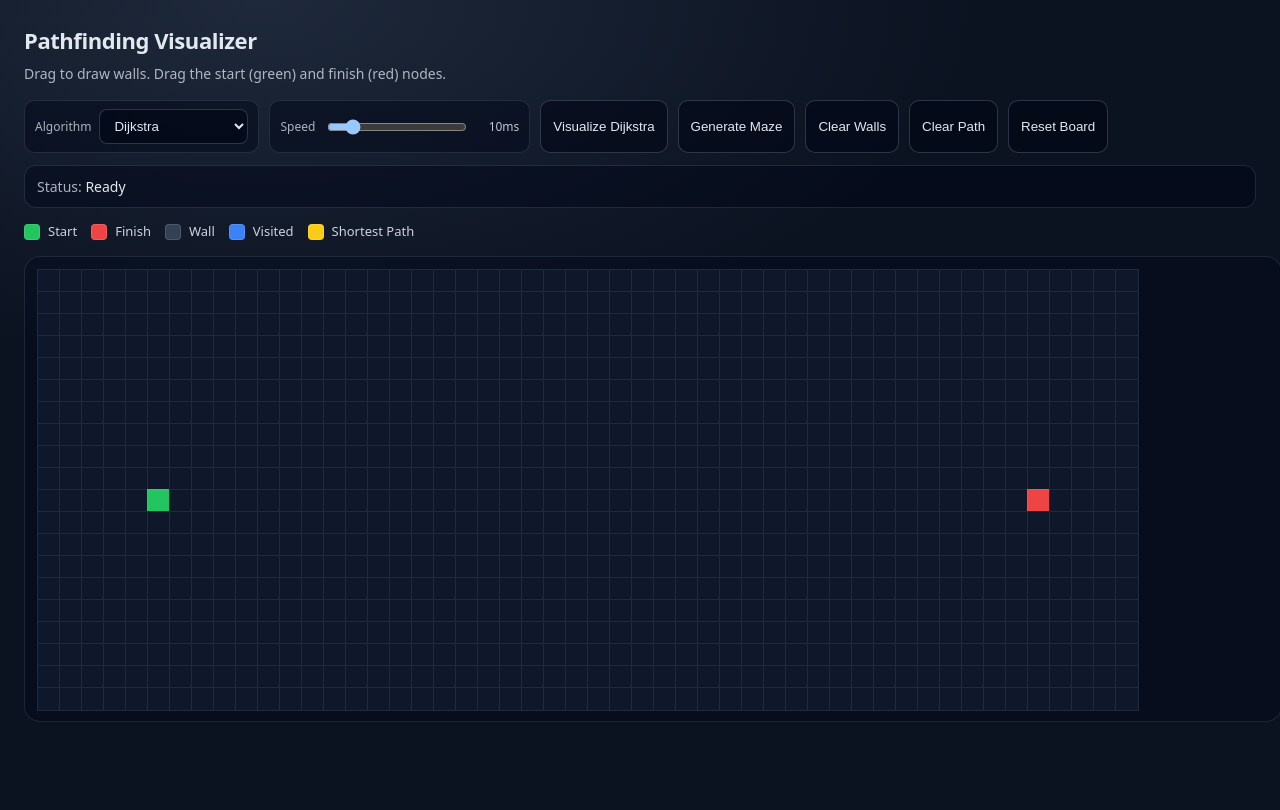
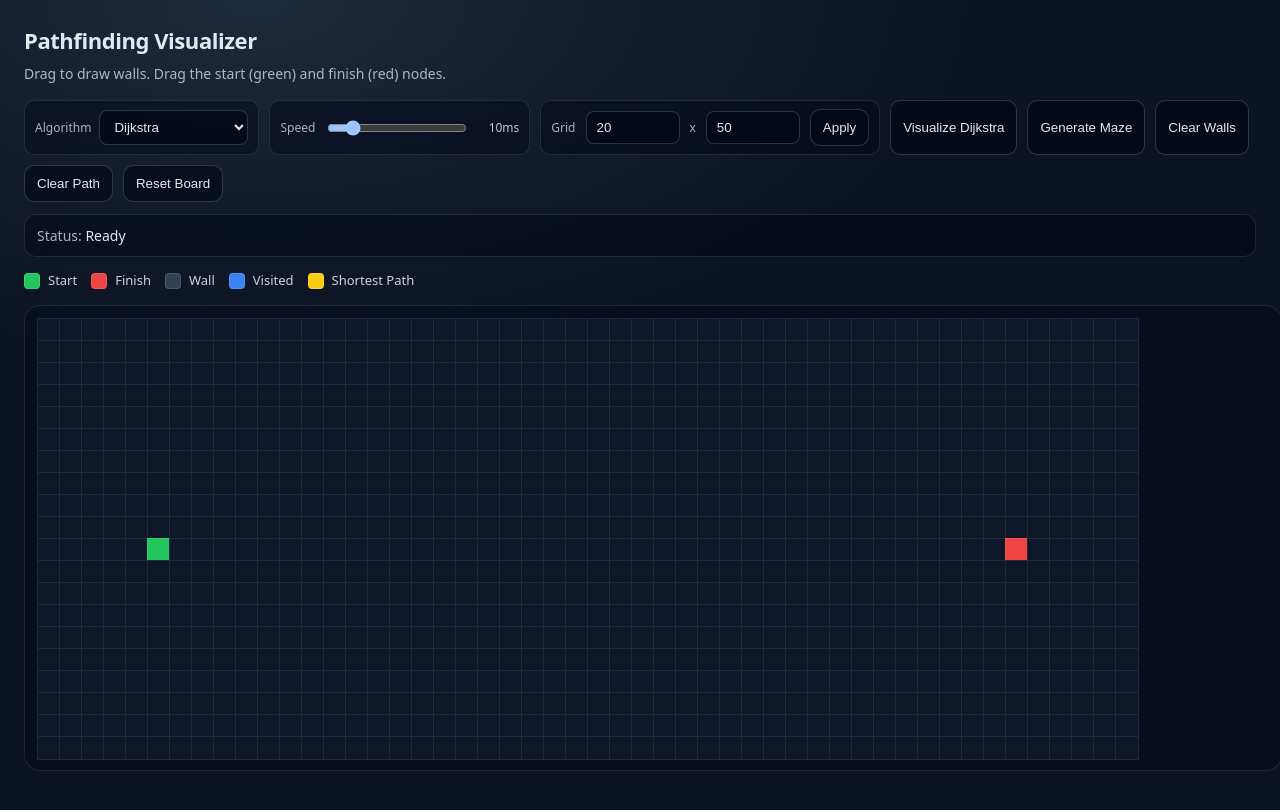
Before and after one commit to TalhaKarakoyunlu/Pathfinding-Visualizer, a React (Vite) app: page / in a window 1280 px wide. Shown: the top 810 px of the page. Built offline with nearby package versions, Linux system fonts and the light colour scheme.

Commit message:
Enhance PathfindingVisualizer: Introduce dynamic grid size adjustments with clamping, add input fields for rows and columns, and update initial endpoint logic to prevent overlap. Style improvements for input elements included.

```diff
--- a/src/components/PathfindingVisualizer.css
+++ b/src/components/PathfindingVisualizer.css
@@ -60,6 +60,15 @@
 }
 
 .pv-field select {
+  color: #e2e8f0;
+  background: rgba(2, 6, 23, 0.6);
+  border: 1px solid rgba(148, 163, 184, 0.28);
+  border-radius: 8px;
+  padding: 8px 10px;
+}
+
+.pv-input {
+  width: 72px;
   color: #e2e8f0;
   background: rgba(2, 6, 23, 0.6);
   border: 1px solid rgba(148, 163, 184, 0.28);
--- a/src/components/PathfindingVisualizer.jsx
+++ b/src/components/PathfindingVisualizer.jsx
@@ -5,11 +5,38 @@ import { dijkstra, getNodesInShortestPathOrder } from '../algorithms/dijkstra.js
 import { bfs } from '../algorithms/bfs.js'
 import { generateRecursiveDivisionMaze } from '../algorithms/maze.js'
 
-const NUM_ROWS = 20
-const NUM_COLS = 50
+const DEFAULT_ROWS = 20
+const DEFAULT_COLS = 50
+const CELL_SIZE_PX = 22
 
-const DEFAULT_START = { row: 10, col: 5 }
-const DEFAULT_FINISH = { row: 10, col: 45 }
+const MIN_ROWS = 5
+const MAX_ROWS = 60
+const MIN_COLS = 10
+const MAX_COLS = 120
+
+function clamp(n, min, max) {
+  return Math.max(min, Math.min(max, n))
+}
+
+function getDefaultEndpoints(rows, cols) {
+  const row = clamp(Math.floor(rows / 2), 0, rows - 1)
+  const startCol = clamp(5, 0, cols - 1)
+  const finishCol = clamp(cols - 6, 0, cols - 1)
+
+  // If the grid is tiny, ensure start and finish don't overlap.
+  const start = { row, col: startCol }
+  const finish =
+    finishCol === startCol ? { row, col: clamp(cols - 1, 0, cols - 1) } : { row, col: finishCol }
+
+  return { start, finish }
+}
+
+function clampPos(pos, rows, cols) {
+  return {
+    row: clamp(pos.row, 0, rows - 1),
+    col: clamp(pos.col, 0, cols - 1),
+  }
+}
 
 function wallKey(row, col) {
   return `${row}-${col}`
@@ -28,11 +55,11 @@ function createNode(col, row, start, finish) {
   }
 }
 
-function buildInitialGrid(start, finish) {
+function buildInitialGrid(rows, cols, start, finish) {
   const grid = []
-  for (let row = 0; row < NUM_ROWS; row++) {
+  for (let row = 0; row < rows; row++) {
     const currentRow = []
-    for (let col = 0; col < NUM_COLS; col++) {
+    for (let col = 0; col < cols; col++) {
       currentRow.push(createNode(col, row, start, finish))
     }
     grid.push(currentRow)
@@ -60,9 +87,19 @@ function baseNodeClass(isStart, isFinish, isWall) {
 }
 
 export default function PathfindingVisualizer() {
-  const [startPos, setStartPos] = useState(DEFAULT_START)
-  const [finishPos, setFinishPos] = useState(DEFAULT_FINISH)
-  const [grid, setGrid] = useState(() => buildInitialGrid(DEFAULT_START, DEFAULT_FINISH))
+  const [numRows, setNumRows] = useState(DEFAULT_ROWS)
+  const [numCols, setNumCols] = useState(DEFAULT_COLS)
+
+  const initialEndpoints = useMemo(() => getDefaultEndpoints(DEFAULT_ROWS, DEFAULT_COLS), [])
+  const [startPos, setStartPos] = useState(initialEndpoints.start)
+  const [finishPos, setFinishPos] = useState(initialEndpoints.finish)
+  const [grid, setGrid] = useState(() =>
+    buildInitialGrid(DEFAULT_ROWS, DEFAULT_COLS, initialEndpoints.start, initialEndpoints.finish),
+  )
+
+  const [rowsInput, setRowsInput] = useState(String(DEFAULT_ROWS))
+  const [colsInput, setColsInput] = useState(String(DEFAULT_COLS))
+
   const [mouseIsPressed, setMouseIsPressed] = useState(false)
   const [dragMode, setDragMode] = useState(null) // 'wall' | 'start' | 'finish' | null
   const [isAnimating, setIsAnimating] = useState(false)
@@ -234,8 +271,8 @@ export default function PathfindingVisualizer() {
     setStatus('Generating maze...')
 
     const walls = generateRecursiveDivisionMaze({
-      rows: NUM_ROWS,
-      cols: NUM_COLS,
+      rows: numRows,
+      cols: numCols,
       start: startPos,
       finish: finishPos,
       addBorder: true,
@@ -253,11 +290,41 @@ export default function PathfindingVisualizer() {
     setStatus('Ready')
   }
 
+  function applyGridSize() {
+    if (isAnimating) return
+    clearVisualizationOnly()
+
+    const requestedRows = Number.parseInt(rowsInput, 10)
+    const requestedCols = Number.parseInt(colsInput, 10)
+
+    const nextRows = clamp(Number.isFinite(requestedRows) ? requestedRows : DEFAULT_ROWS, MIN_ROWS, MAX_ROWS)
+    const nextCols = clamp(Number.isFinite(requestedCols) ? requestedCols : DEFAULT_COLS, MIN_COLS, MAX_COLS)
+
+    // Preserve endpoints if possible, otherwise clamp into bounds.
+    let nextStart = clampPos(startPos, nextRows, nextCols)
+    let nextFinish = clampPos(finishPos, nextRows, nextCols)
+
+    // Prevent overlap if clamping caused collision.
+    if (nextStart.row === nextFinish.row && nextStart.col === nextFinish.col) {
+      const defaults = getDefaultEndpoints(nextRows, nextCols)
+      nextStart = defaults.start
+      nextFinish = defaults.finish
+    }
+
+    setNumRows(nextRows)
+    setNumCols(nextCols)
+    setStartPos(nextStart)
+    setFinishPos(nextFinish)
+    setGrid(buildInitialGrid(nextRows, nextCols, nextStart, nextFinish))
+    setStatus('Ready')
+  }
+
   function resetBoard() {
     clearVisualizationOnly()
-    setStartPos(DEFAULT_START)
-    setFinishPos(DEFAULT_FINISH)
-    setGrid(buildInitialGrid(DEFAULT_START, DEFAULT_FINISH))
+    const defaults = getDefaultEndpoints(numRows, numCols)
+    setStartPos(defaults.start)
+    setFinishPos(defaults.finish)
+    setGrid(buildInitialGrid(numRows, numCols, defaults.start, defaults.finish))
   }
 
   function animateShortestPath(nodesInShortestPathOrder, baseDelayMs) {
@@ -379,8 +446,36 @@ export default function PathfindingVisualizer() {
             <span className="pv-fieldValue">{visitDelayMs}ms</span>
           </label>
 
-          <button onClick={visualize} disabled={isAnimating}>
-            Visualize {algorithmLabel}
+          <label className="pv-field pv-field--wide">
+            <span className="pv-fieldLabel">Grid</span>
+            <input
+              className="pv-input"
+              type="number"
+              min={MIN_ROWS}
+              max={MAX_ROWS}
+              value={rowsInput}
+              onChange={(e) => setRowsInput(e.target.value)}
+              disabled={isAnimating}
+              aria-label="Grid rows"
+            />
+            <span className="pv-fieldLabel">x</span>
+            <input
+              className="pv-input"
+              type="number"
+              min={MIN_COLS}
+              max={MAX_COLS}
+              value={colsInput}
+              onChange={(e) => setColsInput(e.target.value)}
+              disabled={isAnimating}
+              aria-label="Grid columns"
+            />
+            <button onClick={applyGridSize} disabled={isAnimating}>
+              Apply
+            </button>
+          </label>
+
+          <button onClick={isAnimating ? stopAnimation : visualize}>
+            {isAnimating ? 'Stop' : `Visualize ${algorithmLabel}`}
           </button>
           <button onClick={generateMaze} disabled={isAnimating}>
             Generate Maze
@@ -388,8 +483,8 @@ export default function PathfindingVisualizer() {
           <button onClick={clearWalls} disabled={isAnimating}>
             Clear Walls
           </button>
-          <button onClick={isAnimating ? stopAnimation : clearVisualizationOnly}>
-            {isAnimating ? 'Stop' : 'Clear Path'}
+          <button onClick={clearVisualizationOnly} disabled={isAnimating}>
+            Clear Path
           </button>
           <button onClick={resetBoard} disabled={isAnimating}>
             Reset Board
@@ -426,7 +521,7 @@ export default function PathfindingVisualizer() {
       >
         <div
           className="pv-grid"
-          style={{ gridTemplateColumns: `repeat(${NUM_COLS}, 22px)` }}
+          style={{ gridTemplateColumns: `repeat(${numCols}, ${CELL_SIZE_PX}px)` }}
         >
           {grid.map((row) =>
             row.map((node) => (
```
